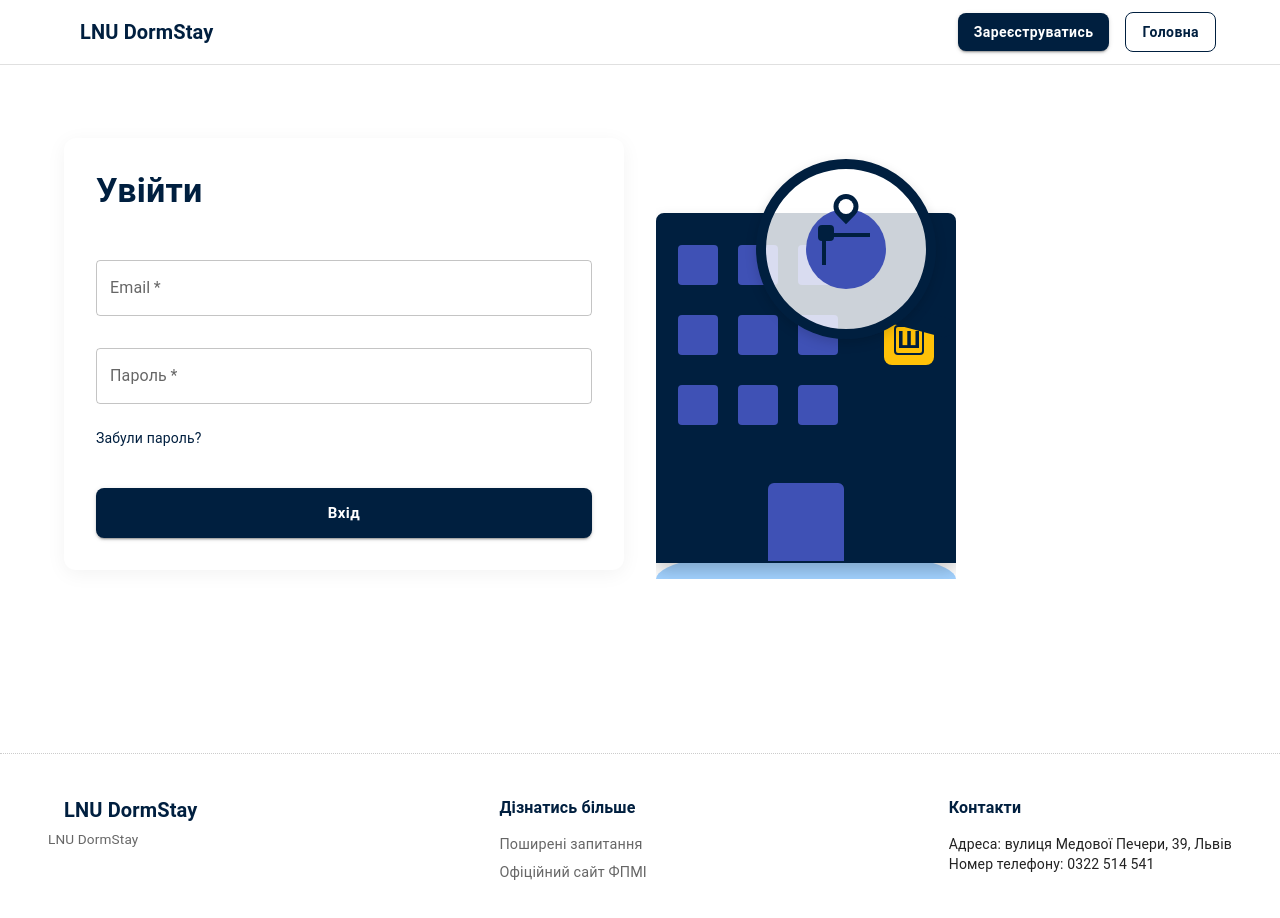
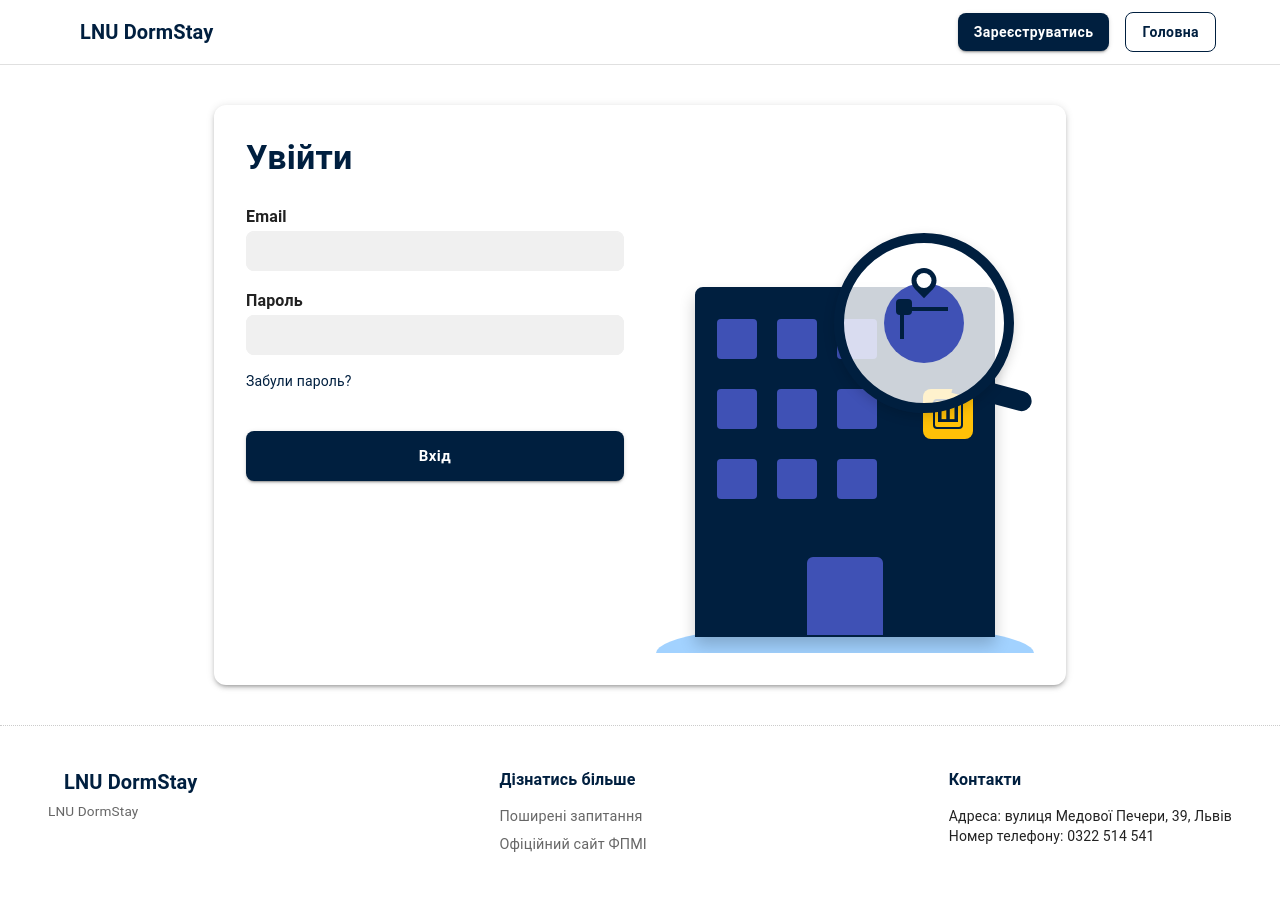
Before and after one commit to bohdanahorbachuk/accommodation_system, a React (Vite) app: page / in a window 1280 px wide. Both pictures are taken after a click on the link "Увійти". Shown: the top 918 px of the page. Built offline with nearby package versions, Linux system fonts and the light colour scheme; some icons are missing.

Commit message:
Change TextField in Login and Register pages

```diff
--- a/src/pages/HomePage.jsx
+++ b/src/pages/HomePage.jsx
@@ -2,7 +2,7 @@ import { Container, Grid, Typography, Box } from '@mui/material';
 import HomeIllustration from '../components/HomeIllustration';
 
 const HomePage = () => {
-    const primaryColor = '#8b0000'; // Бордовий колір для заголовка
+    const primaryColor = '#8b0000';
 
     return (
         <Container maxWidth="lg" sx={{ mt: 8, mb: 8, minHeight: '70vh' }}>
--- a/src/pages/LoginPage.jsx
+++ b/src/pages/LoginPage.jsx
@@ -1,12 +1,23 @@
 import { useState } from 'react';
 import axios from 'axios';
-import { Container, Grid, Typography, Box, TextField, Button, Link } from '@mui/material';
+import { Container, Grid, Typography, Box, TextField, Button, Link, Paper } from '@mui/material';
 import HomeIllustration from '../components/HomeIllustration';
 
 const LoginPage = ({ onLoginSuccess, onForgotPassword, onRegisterClick }) => {
     const darkBlue = '#001f3f'; // Темно-синій для кнопок
     const [email, setEmail] = useState('');
     const [password, setPassword] = useState('');
+
+    const inputStyle = {
+        '& .MuiInputBase-root': {
+            borderRadius: '8px',
+            backgroundColor: '#f0f0f0', // Світло-сірий фон
+        },
+        '& .MuiOutlinedInput-notchedOutline': {
+            borderColor: '#f0f0f0', // Прибрати видимий бордер, якщо він стандартний
+        },
+        marginBottom: 2, // Відступ знизу для кожного поля
+    };
 
     const handleSubmit = async (event) => {
         event.preventDefault();
@@ -37,51 +48,34 @@ const LoginPage = ({ onLoginSuccess, onForgotPassword, onRegisterClick }) => {
     };
 
     return (
-        <Container maxWidth="lg" sx={{ mt: 8, mb: 8, minHeight: '70vh' }}>
-            <Grid container spacing={4} alignItems="center">
-                {/* Ліва частина: Форма Входу */}
-                <Grid item xs={12} md={6}>
-                    <Box
-                        sx={{
-                            pr: { md: 4 },
-                            bgcolor: 'white',
-                            p: 4,
-                            borderRadius: '12px',
-                            boxShadow: '0 4px 20px rgba(0,0,0,0.05)'
-                        }}
-                    >
-                        <Typography
-                            variant="h4"
-                            component="h1"
-                            gutterBottom
-                            sx={{
-                                color: darkBlue,
-                                fontWeight: 'bold',
-                                mb: 4
-                            }}
-                        >
+        <Container maxWidth="md" sx={{ mt: 5, mb: 5 }}>
+            <Paper elevation={3} sx={{ p: 4, borderRadius: '12px', overflow: 'hidden' }}>
+                <Typography variant="h4" component="h1" sx={{ color: '#001f3f', fontWeight: 'bold', mb: 3 }}>
                     Увійти
                 </Typography>
 
-                        <Box component="form" onSubmit={handleSubmit} sx={{ mt: 2 }}>
+                <Grid container spacing={4} columns={{ xs: 2 }}>
+                    {/* Ліва колонка */}
+                    <Grid size={{ xs: 1 }}>
+
+                    <Typography variant="subtitle1" fontWeight="bold">Email</Typography>
                     <TextField
                         fullWidth
-                                label="Email"
                         variant="outlined"
-                                margin="normal"
-                                required
-                                sx={{ mb: 2 }}
+                        size="small"
+                        sx={inputStyle}
                         value={email}
                         onChange={(e) => setEmail(e.target.value)}
                     />
+
+
+                    <Typography variant="subtitle1" fontWeight="bold">Пароль</Typography>
                     <TextField
                         fullWidth
-                                label="Пароль"
                         variant="outlined"
-                                type="password"
-                                margin="normal"
-                                required
-                                sx={{ mb: 3 }}
+                        size="small"
+                        type ="password"
+                        sx={inputStyle}
                         value={password}
                         onChange={(e) => setPassword(e.target.value)}
                     />
@@ -102,6 +96,7 @@ const LoginPage = ({ onLoginSuccess, onForgotPassword, onRegisterClick }) => {
                     <Button
                         fullWidth
                             type="submit"
+                            onClick={handleSubmit}
                         variant="contained"
                         size="large"
                         sx={{
@@ -116,15 +111,14 @@ const LoginPage = ({ onLoginSuccess, onForgotPassword, onRegisterClick }) => {
                     >
                         Вхід
                     </Button>
-                        </Box>
-                    </Box>
                     </Grid>
 
                     {/* Права частина: Ілюстрація */}
-                <Grid item xs={12} md={6} sx={{ display: 'flex', justifyContent: 'center' }}>
+                    <Grid size={{ xs: 1 }} >
                         <HomeIllustration />
                     </Grid>
                 </Grid>
+            </Paper>
         </Container>
     );
 };
--- a/src/pages/RegisterPage.jsx
+++ b/src/pages/RegisterPage.jsx
@@ -1,6 +1,6 @@
 import { useState } from 'react';
 import axios from 'axios';
-import { Container, Grid, Typography, Box, TextField, Button, MenuItem } from '@mui/material';
+import { Container, Grid, Typography, Box, TextField, Button, MenuItem, Paper } from '@mui/material';
 
 const RegisterPage = ({ onRegisterSuccess }) => {
     const darkBlue = '#001f3f'; // Темно-синій для кнопок
@@ -20,14 +20,25 @@ const RegisterPage = ({ onRegisterSuccess }) => {
         { id: 3, value: 'guest', label: 'Гість' }, // Додано Гість
     ];
 
+    const inputStyle = {
+    '& .MuiInputBase-root': {
+        borderRadius: '8px',
+        backgroundColor: '#f0f0f0',
+        height: '45px', // Встановіть конкретну висоту, яка вам підходить
+    },
+    '& .MuiOutlinedInput-notchedOutline': {
+        border: 'none', // Краще використовувати border: 'none', щоб повністю приховати лінію
+    },
+    // Важливо для селекта: прибираємо зайвий паддінг у самого інпута всередині
+    '& .MuiSelect-select': {
+        paddingTop: '10px',
+        paddingBottom: '10px',
+    },
+    marginBottom: 2,
+};
+
     const isIdentifierRequired = (role === 1 || role === 2);
     const isGuestRole = role === 3;
-
-    const getIdentifierLabel = () => {
-        if (role === 2) return "Ідентифікатор (адміністратор)";
-        if (role === 1) return "Ідентифікатор (студента)";
-        return "Ідентифікатор";
-    };
 
     const handleSubmit = async (event) => {
         event.preventDefault();
@@ -74,27 +85,9 @@ const RegisterPage = ({ onRegisterSuccess }) => {
     };
 
     return (
-        <Container maxWidth="lg" sx={{ mt: 8, mb: 8, minHeight: '70vh' }}>
-            <Box
-                sx={{
-                    bgcolor: 'white',
-                    p: 4,
-                    borderRadius: '12px',
-                    boxShadow: '0 4px 20px rgba(0,0,0,0.05)',
-                    maxWidth: 800, // Обмежуємо ширину форми
-                    margin: '0 auto' // Центруємо форму
-                }}
-            >
-                <Typography
-                    variant="h4"
-                    component="h1"
-                    gutterBottom
-                    sx={{
-                        color: darkBlue,
-                        fontWeight: 'bold',
-                        mb: 4
-                    }}
-                >
+        <Container maxWidth="md" sx={{ mt: 5, mb: 5 }}>
+            <Paper elevation={3} sx={{ p: 4, borderRadius: '12px', overflow: 'hidden' }}>
+                <Typography variant="h4" component="h1" sx={{ color: '#001f3f', fontWeight: 'bold', mb: 3 }}>
                     Зареєструватись
                 </Typography>
 
@@ -104,43 +97,45 @@ const RegisterPage = ({ onRegisterSuccess }) => {
                     </Typography>
                 )}
 
-                <Box component="form" onSubmit={handleSubmit} sx={{ mt: 2 }}>
                 <Grid container spacing={4} columns={{ xs: 2 }}>
                     {/* Ліва колонка */}
                     <Grid size={{ xs: 1 }}>
+                        <Typography variant="subtitle1" fontWeight="bold">Ім'я</Typography>
                         <TextField
                             fullWidth
-                                label="Ім'я"
                             variant="outlined"
-                                required
+                            size="small"
+                            sx={inputStyle}
                             value={name}
                             onChange={(e) => setName(e.target.value)}
                         />
 
+                        <Typography variant="subtitle1" fontWeight="bold">Прізвище</Typography>
                         <TextField
                             fullWidth
-                                label="Прізвище"
                             variant="outlined"
-                                required
+                            size="small"
+                            sx={inputStyle}
                             value={surname}
                             onChange={(e) => setSurname(e.target.value)}
                         />
 
+                        <Typography variant="subtitle1" fontWeight="bold">Email</Typography>
                         <TextField
                             fullWidth
-                                label="Email"
                             variant="outlined"
-                                type="email"
-                                required
+                            size="small"
+                            sx={inputStyle}
                             value={email}
                             onChange={(e) => setEmail(e.target.value)}
                         />
 
+                        <Typography variant="subtitle1" fontWeight="bold">Номер телефону</Typography>
                         <TextField
                             fullWidth
-                                label="Номер телефону"
                             variant="outlined"
-                                required
+                            size="small"
+                            sx={inputStyle}
                             value={phone}
                             onChange={(e) => setPhone(e.target.value)}
                         />
@@ -148,33 +143,47 @@ const RegisterPage = ({ onRegisterSuccess }) => {
 
                     {/* Права колонка */}
                     <Grid size={{ xs: 1 }}>
+
+                        {/* Період поселення */}
+                        <Typography variant="subtitle1" fontWeight="bold">Пароль</Typography>
                         <TextField
                             fullWidth
-                                label="Пароль"
                             variant="outlined"
-                                type="password"
-                                required
+                            size="small"
+                            type ="password"
+                            sx={inputStyle}
                             value={password}
                             onChange={(e) => setPassword(e.target.value)}
                         />
 
+                        {/* Обрати місце */}
+                        <Typography variant="subtitle1" fontWeight="bold">Повторити пароль</Typography>
                         <TextField
                             fullWidth
-                                label="Повторити пароль"
                             variant="outlined"
+                            size="small"
                             type="password"
-                                required
+                            sx={inputStyle}
                             value={confirmedPassword}
                             onChange={(e) => setConfirmedPassword(e.target.value)}
                         />
 
+                        <Typography variant="subtitle1" fontWeight="bold">Роль</Typography>
                         <TextField
                             select
                             fullWidth
-                                label="Роль"
                             variant="outlined"
                             required
+                            sx={inputStyle}
                             value={role}
+                            SelectProps={{
+                                sx: {
+                                    paddingTop: 0,
+                                    paddingBottom: 0,
+                                    display: 'flex',
+                                    alignItems: 'center'
+                                }
+                            }}
                             onChange={(e) => {
                                 setRole(e.target.value);
                                 if (e.target.value === 3) setAdminIdentifier(''); // Очищаємо ID для Гостя
@@ -188,21 +197,26 @@ const RegisterPage = ({ onRegisterSuccess }) => {
                         </TextField>
 
                         {!isGuestRole ? (
+                            <>
+                                <Typography variant="subtitle1" fontWeight="bold">Ідентифікатор</Typography>
                                 <TextField
                                     fullWidth
-                                    label={getIdentifierLabel()}
                                     variant="outlined"
+                                    sx={inputStyle}
                                     required={isIdentifierRequired}
                                     value={adminIdentifier}
                                     onChange={(e) => setAdminIdentifier(e.target.value)}
                                     />
+                            </>
                             ) : (
-                                <Box sx={{ height: 56, mb: 3 }} /> // Пустий блок
+                            <Box sx={{ height: 56, mb: 3 }} />
                         )}
                     </Grid>
                 </Grid>
+
                 <Button
                     fullWidth
+                    onClick={handleSubmit}
                     type="submit"
                     variant="contained"
                     size="large"
@@ -218,8 +232,8 @@ const RegisterPage = ({ onRegisterSuccess }) => {
                 >
                     Зареєструватись
                 </Button>
-                </Box>
-            </Box>
+
+            </Paper>
         </Container>
     );
 };
```
Lines whose indentation alone changed are shown as unchanged.
